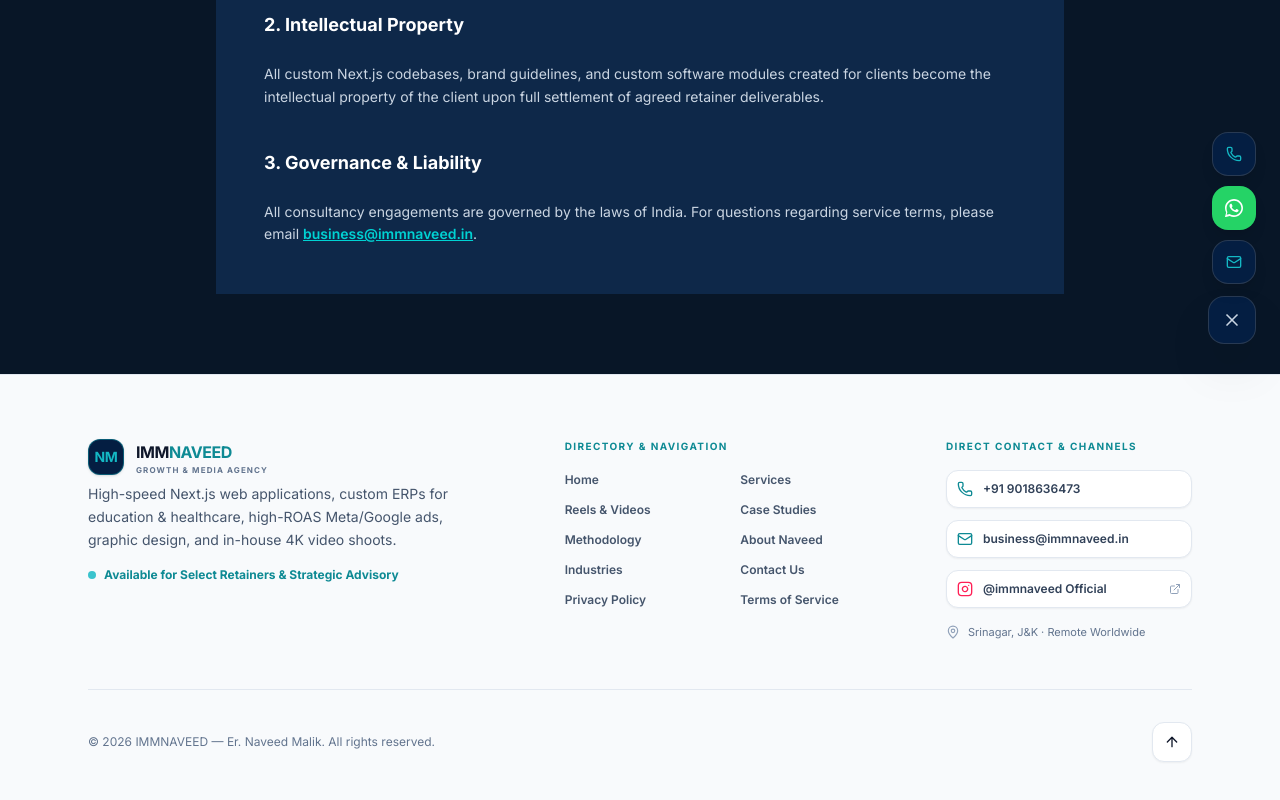
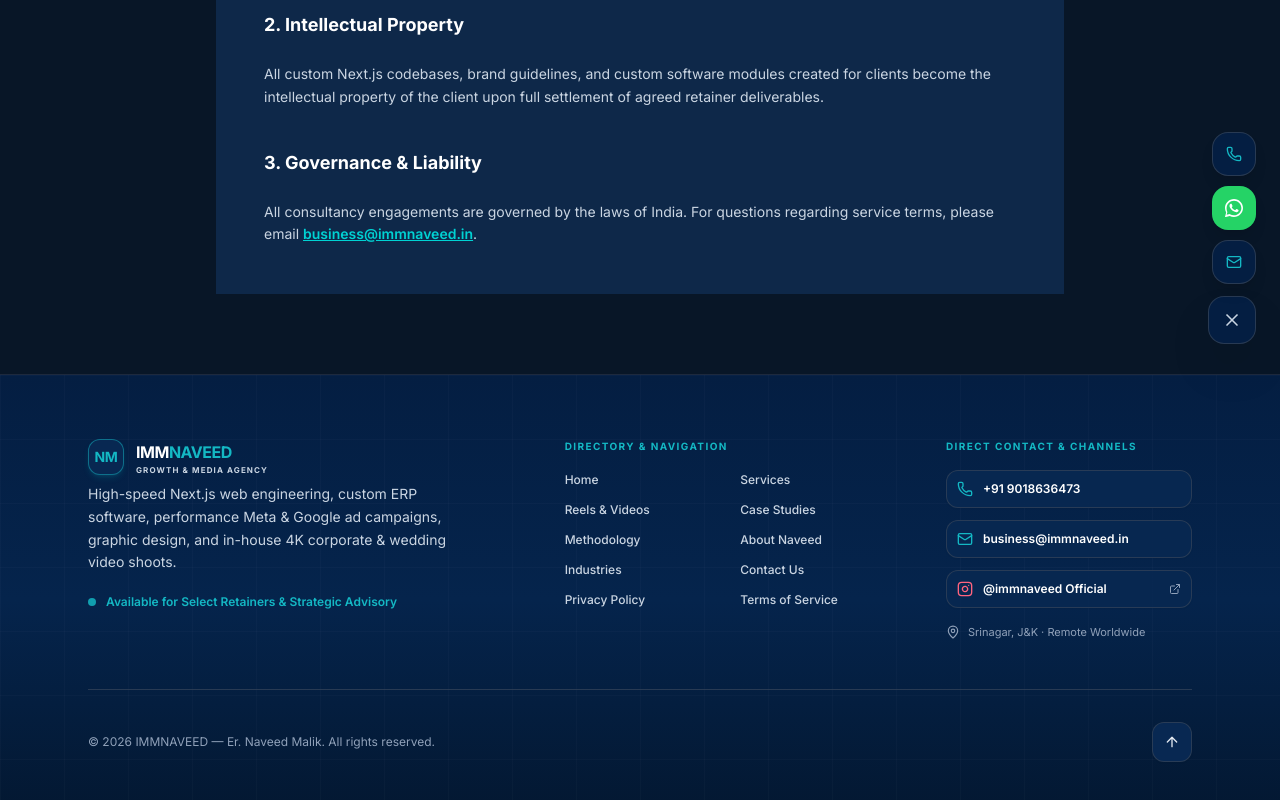
Before and after one commit to naveedmalik001/immnaveed, a Next.js app: page /terms in a window 1280 px wide. Shown: the part 432-1232 px from the top of the page. Built offline with nearby package versions, Linux system fonts and the light colour scheme.

Commit message:
fix: restore executive deep navy footer background and ensure bright white and cyan IMMNAVEED logo contrast

```diff
--- a/src/components/Footer.tsx
+++ b/src/components/Footer.tsx
@@ -4,7 +4,7 @@
 import Link from "next/link";
 import { useSound } from "@/hooks/useSound";
 import Logo from "@/components/shared/Logo";
-import { ArrowUp, Phone, Mail, MapPin, ExternalLink } from "lucide-react";
+import { ArrowUp, Phone, Mail, MapPin, ExternalLink, ShieldCheck } from "lucide-react";
 
 function InstagramIcon({ className = "w-4 h-4" }: { className?: string }) {
   return (
@@ -17,14 +17,14 @@
 }
 
 const footerLinks = [
-  { label: "Home",         href: "/" },
-  { label: "Services",     href: "/services" },
+  { label: "Home",           href: "/" },
+  { label: "Services",       href: "/services" },
   { label: "Reels & Videos", href: "/portfolio" },
-  { label: "Case Studies", href: "/case-studies" },
-  { label: "Methodology",  href: "/process" },
-  { label: "About Naveed", href: "/about" },
-  { label: "Industries",   href: "/industries" },
-  { label: "Contact Us",   href: "/contact" },
+  { label: "Case Studies",   href: "/case-studies" },
+  { label: "Methodology",    href: "/process" },
+  { label: "About Naveed",   href: "/about" },
+  { label: "Industries",     href: "/industries" },
+  { label: "Contact Us",     href: "/contact" },
   { label: "Privacy Policy", href: "/privacy" },
   { label: "Terms of Service", href: "/terms" },
 ];
@@ -38,19 +38,23 @@
   }, []);
 
   return (
-    <footer className="bg-[#F8FAFC] text-[#0F172A] select-none border-t border-slate-200 font-sans">
-      <div className="max-w-6xl mx-auto px-4 sm:px-6 py-14 md:py-16">
+    <footer className="bg-gradient-to-b from-[#041E42] via-[#05244C] to-[#031730] text-white select-none border-t border-slate-800 font-sans relative overflow-hidden">
+
+      {/* Subtle blueprint grid overlay */}
+      <div className="absolute inset-0 bg-[linear-gradient(to_right,rgba(255,255,255,0.02)_1px,transparent_1px),linear-gradient(to_bottom,rgba(255,255,255,0.02)_1px,transparent_1px)] bg-[size:4rem_4rem] pointer-events-none" />
+
+      <div className="max-w-6xl mx-auto px-4 sm:px-6 py-14 md:py-16 relative z-10">
 
         {/* Top Row: Logo + Info + Navigation */}
-        <div className="grid grid-cols-1 md:grid-cols-12 gap-10 pb-12 border-b border-slate-200">
+        <div className="grid grid-cols-1 md:grid-cols-12 gap-10 pb-12 border-b border-slate-700/80">
 
           {/* Logo + Tagline */}
           <div className="md:col-span-5 space-y-4">
-            <Logo variant="light" className="mb-2" />
-            <p className="text-xs sm:text-sm text-slate-600 leading-relaxed max-w-sm font-normal">
-              High-speed Next.js web applications, custom ERPs for education &amp; healthcare, high-ROAS Meta/Google ads, graphic design, and in-house 4K video shoots.
+            <Logo variant="dark" className="mb-2" />
+            <p className="text-xs sm:text-sm text-slate-300 leading-relaxed max-w-sm font-normal">
+              High-speed Next.js web engineering, custom ERP software, performance Meta &amp; Google ad campaigns, graphic design, and in-house 4K corporate &amp; wedding video shoots.
             </p>
-            <div className="flex items-center gap-2 text-xs text-[#0E8A94] font-bold">
+            <div className="flex items-center gap-2.5 text-xs text-[#14B8C4] font-semibold pt-1">
               <span className="w-2 h-2 rounded-full bg-[#14B8C4] animate-pulse" />
               <span>Available for Select Retainers &amp; Strategic Advisory</span>
             </div>
@@ -58,7 +62,7 @@
 
           {/* Directory Links */}
           <div className="md:col-span-4">
-            <p className="text-[10px] font-bold uppercase tracking-[0.14em] text-[#0E8A94] mb-4">
+            <p className="text-[10px] font-bold uppercase tracking-[0.14em] text-[#14B8C4] mb-4">
               Directory &amp; Navigation
             </p>
             <nav className="grid grid-cols-2 gap-2.5">
@@ -68,7 +72,7 @@
                   href={l.href}
                   onClick={playClick}
                   onMouseEnter={playHover}
-                  className="text-xs font-semibold text-slate-600 hover:text-[#0E8A94] transition-colors duration-150 py-0.5"
+                  className="text-xs font-medium text-slate-300 hover:text-[#14B8C4] transition-colors duration-150 py-0.5"
                 >
                   {l.label}
                 </Link>
@@ -78,25 +82,25 @@
 
           {/* Direct Contact Points */}
           <div className="md:col-span-3 space-y-3">
-            <p className="text-[10px] font-bold uppercase tracking-[0.14em] text-[#0E8A94] mb-4">
+            <p className="text-[10px] font-bold uppercase tracking-[0.14em] text-[#14B8C4] mb-4">
               Direct Contact &amp; Channels
             </p>
 
             <a
               href="tel:+919018636473"
               onClick={playClick}
-              className="flex items-center gap-2.5 text-xs font-semibold text-slate-700 hover:text-[#0E8A94] transition-colors p-2.5 rounded-xl bg-white border border-slate-200 shadow-xs"
+              className="flex items-center gap-2.5 text-xs font-semibold text-white hover:text-[#14B8C4] transition-colors p-2.5 rounded-xl bg-[#082852]/90 border border-slate-700/80 hover:border-[#14B8C4] shadow-xs"
             >
-              <Phone className="w-4 h-4 text-[#0E8A94]" />
+              <Phone className="w-4 h-4 text-[#14B8C4]" />
               <span>+91 9018636473</span>
             </a>
 
             <a
               href="mailto:business@immnaveed.in"
               onClick={playClick}
-              className="flex items-center gap-2.5 text-xs font-semibold text-slate-700 hover:text-[#0E8A94] transition-colors p-2.5 rounded-xl bg-white border border-slate-200 shadow-xs"
+              className="flex items-center gap-2.5 text-xs font-semibold text-white hover:text-[#14B8C4] transition-colors p-2.5 rounded-xl bg-[#082852]/90 border border-slate-700/80 hover:border-[#14B8C4] shadow-xs"
             >
-              <Mail className="w-4 h-4 text-[#0E8A94]" />
+              <Mail className="w-4 h-4 text-[#14B8C4]" />
               <span>business@immnaveed.in</span>
             </a>
 
@@ -105,14 +109,14 @@
               target="_blank"
               rel="noopener noreferrer"
               onClick={playClick}
-              className="flex items-center gap-2.5 text-xs font-semibold text-slate-700 hover:text-[#0E8A94] transition-colors p-2.5 rounded-xl bg-white border border-slate-200 shadow-xs"
+              className="flex items-center gap-2.5 text-xs font-semibold text-white hover:text-[#14B8C4] transition-colors p-2.5 rounded-xl bg-[#082852]/90 border border-slate-700/80 hover:border-[#14B8C4] shadow-xs"
             >
-              <InstagramIcon className="w-4 h-4 text-rose-500" />
+              <InstagramIcon className="w-4 h-4 text-rose-400" />
               <span>@immnaveed Official</span>
               <ExternalLink className="w-3 h-3 ml-auto text-slate-400" />
             </a>
 
-            <div className="flex items-center gap-2 text-[11px] text-slate-500 pt-1">
+            <div className="flex items-center gap-2 text-[11px] text-slate-400 pt-1">
               <MapPin className="w-3.5 h-3.5 text-slate-400" />
               <span>Srinagar, J&amp;K · Remote Worldwide</span>
             </div>
@@ -121,7 +125,7 @@
         </div>
 
         {/* Bottom row */}
-        <div className="flex flex-col sm:flex-row items-center justify-between gap-4 pt-8 text-xs text-slate-500">
+        <div className="flex flex-col sm:flex-row items-center justify-between gap-4 pt-8 text-xs text-slate-400">
           <p>
             © {year} IMMNAVEED — Er. Naveed Malik. All rights reserved.
           </p>
@@ -133,7 +137,7 @@
                 window.scrollTo({ top: 0, behavior: "smooth" });
               }}
               aria-label="Scroll to top"
-              className="w-10 h-10 rounded-xl bg-white border border-slate-200 hover:border-[#14B8C4] text-[#0F172A] hover:bg-[#041E42] hover:text-white flex items-center justify-center transition-all duration-200 shadow-xs cursor-pointer"
+              className="w-10 h-10 rounded-xl bg-[#082852] border border-slate-700/80 hover:border-[#14B8C4] text-slate-200 hover:text-[#14B8C4] flex items-center justify-center transition-all duration-200 shadow-xs cursor-pointer"
             >
               <ArrowUp className="w-4 h-4" />
             </button>
--- a/src/components/shared/Logo.tsx
+++ b/src/components/shared/Logo.tsx
@@ -24,18 +24,22 @@
       onMouseEnter={playHover}
       className={`inline-flex items-center gap-3 group cursor-pointer ${className}`}
     >
-      {/* Monogram emblem in Deep Navy with Teal border */}
+      {/* Monogram emblem */}
       <div
-        className="w-9 h-9 flex items-center justify-center flex-shrink-0 transition-all duration-200 group-hover:scale-105 rounded-xl bg-[#041E42] border border-[#14B8C4]/40 shadow-sm"
+        className={`w-9 h-9 flex items-center justify-center flex-shrink-0 transition-all duration-200 group-hover:scale-105 rounded-xl ${
+          isDarkCanvas
+            ? "bg-[#082852] border border-[#14B8C4]/50 shadow-md shadow-[#14B8C4]/15"
+            : "bg-[#041E42] border border-[#14B8C4]/30 shadow-sm"
+        }`}
       >
         <span className="font-black text-sm text-[#14B8C4] font-display tracking-tight">NM</span>
       </div>
 
       <div className="flex flex-col leading-none">
         <span className={`text-base font-extrabold tracking-tight font-display ${isDarkCanvas ? "text-white" : "text-[#0F172A]"}`}>
-          IMM<span className="text-[#0E8A94]">NAVEED</span>
+          IMM<span className={isDarkCanvas ? "text-[#14B8C4]" : "text-[#0E8A94]"}>NAVEED</span>
         </span>
-        <span className={`text-[8px] font-bold uppercase tracking-[0.14em] mt-0.5 ${isDarkCanvas ? "text-slate-400" : "text-slate-500"}`}>
+        <span className={`text-[8px] font-bold uppercase tracking-[0.14em] mt-0.5 ${isDarkCanvas ? "text-slate-300" : "text-slate-500"}`}>
           Growth &amp; Media Agency
         </span>
       </div>
```
